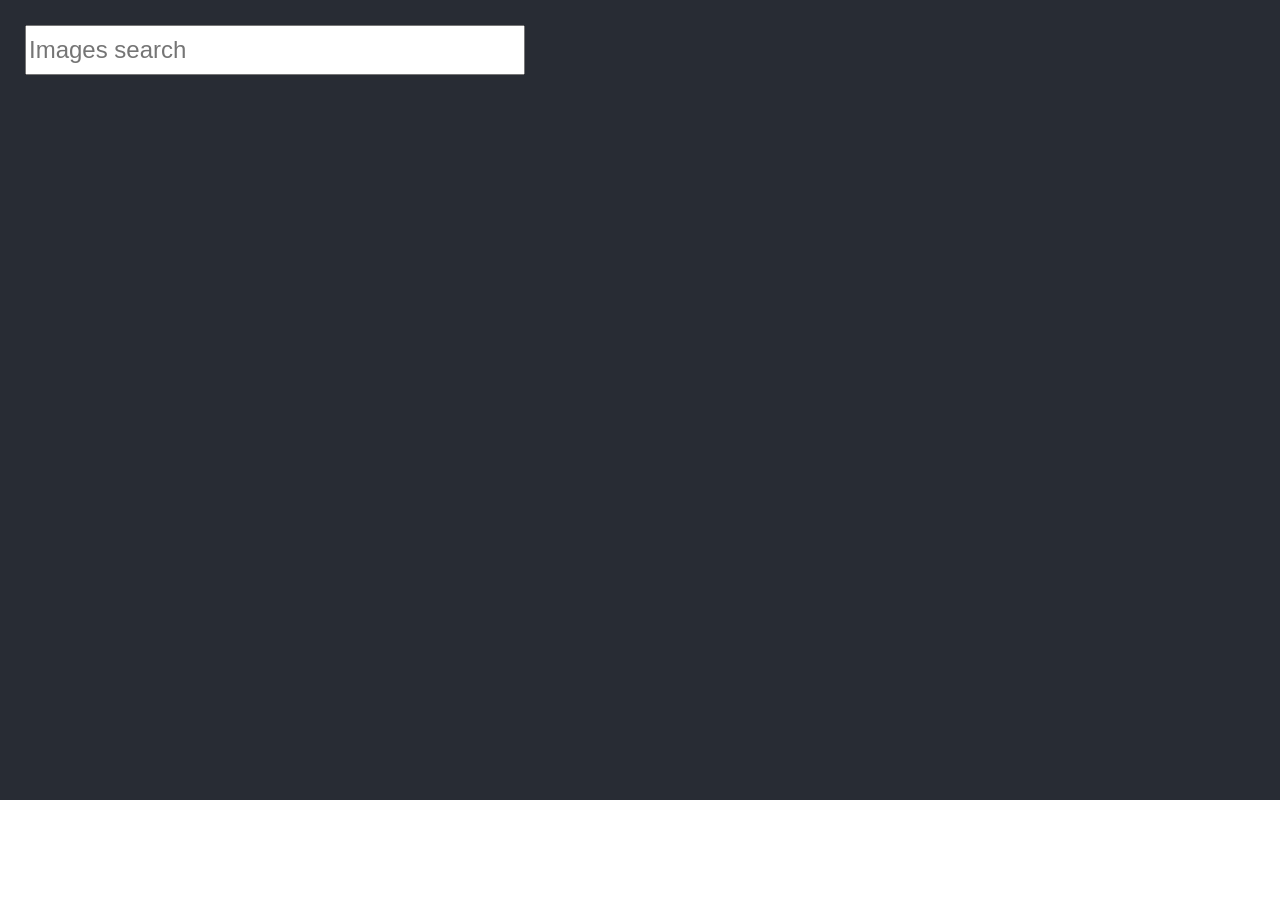
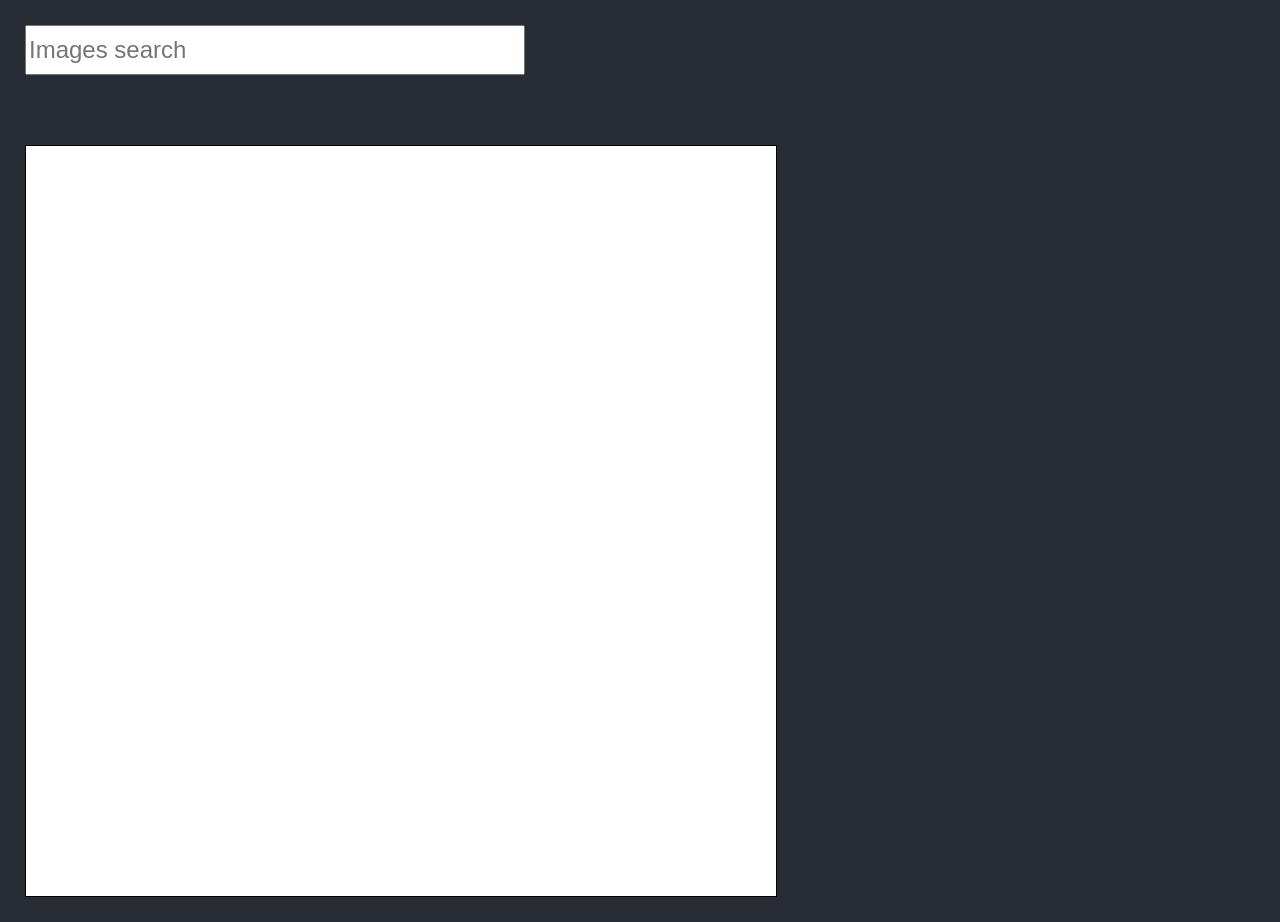
Before and after one commit to LukasKaselionis/image-search, a React (Create React App) app: page / in a window 1280 px wide. Before the commit the page ends 800 px from the top, so only its background shows below. Built offline with nearby package versions, Linux system fonts and the light colour scheme.

Commit message:
adding imageList component

```diff
--- a/src/components/app/App.js
+++ b/src/components/app/App.js
@@ -1,5 +1,6 @@
 import React from 'react';
 import SearchBar from '../searchBar/SearchBar'
+import ImageList from '../imageList/ImageList';
 import './App.css';
 
 function App() {
@@ -8,6 +9,9 @@ function App() {
       <div className="App-header">
           <SearchBar></SearchBar>
       </div>
+      <div className="App-content">
+          <ImageList></ImageList>
+      </div>
     </div>
   );
 }
--- /dev/null
+++ b/src/components/imageList/ImageList.css
@@ -0,0 +1,10 @@
+.images {
+    padding: 25px;;
+}
+
+.images-list {
+    height: 750px;
+    width: 750px;
+    background-color: #ffffff;
+    border: 1px solid #000000;
+}
--- /dev/null
+++ b/src/components/imageList/ImageList.js
@@ -0,0 +1,14 @@
+import React from 'react';
+import './ImageList.css';
+
+function ImageList(){
+    return (
+        <div className="images">
+            <div className="images-list">
+
+            </div>
+        </div>
+    );
+}
+
+export default ImageList;
```
